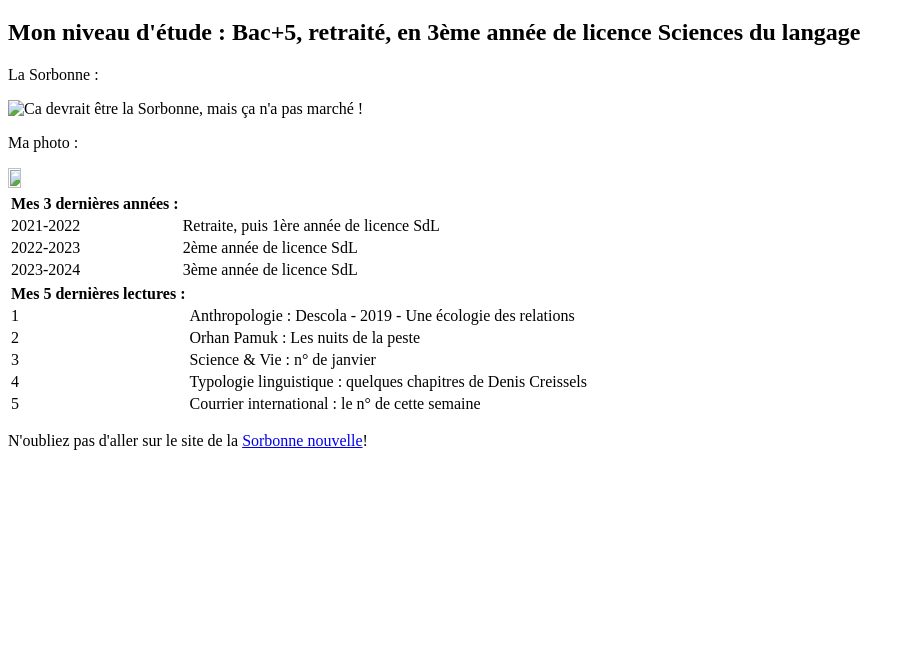
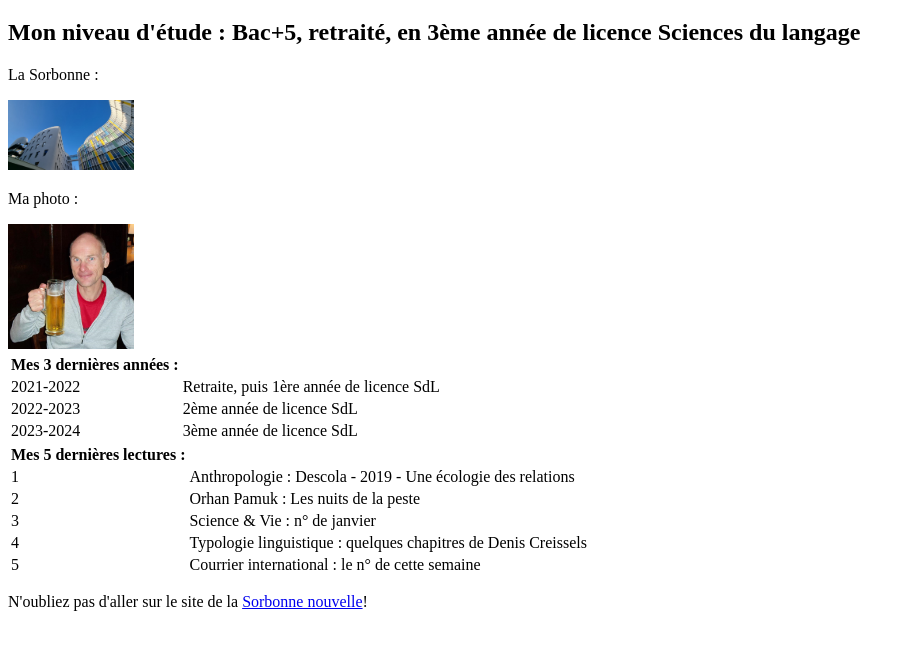
Before and after one commit to FelipeMarchal/Depot_Philippe, a plain HTML site: page index.html in a window 1280 px wide. Shown: the part 61-710 px from the top of the page, without its empty margins (0-915 px from the left). Drawn offline with Linux system fonts and the light colour scheme.

Commit message:
ajout dossiers

```diff
--- a/index.html
+++ b/index.html
@@ -9,11 +9,11 @@
         <h1>Bonjour de Philippe Marchal</h1>
 	    <h2>Mon niveau d'étude : Bac+5, retraité, en 3ème année de licence Sciences du langage</h2>
 		<p>La Sorbonne :</p>
-		<img src="fichiers\campus-nation.png"
+		<img src="assets\img\campus-nation.png"
 		     alt="Ca devrait être la Sorbonne, mais ça n'a pas marché !"
 			 width=10% height=10% />
 		<p>Ma photo :</p>
-		<img src="fichiers\moi.png"
+		<img src="assets\img\moi.png"
 		     alt=""C'aurait dû être une photo de moi, mais ça n'a pas marché !"
 			 width=10% height=10% />
 		<table>
```
